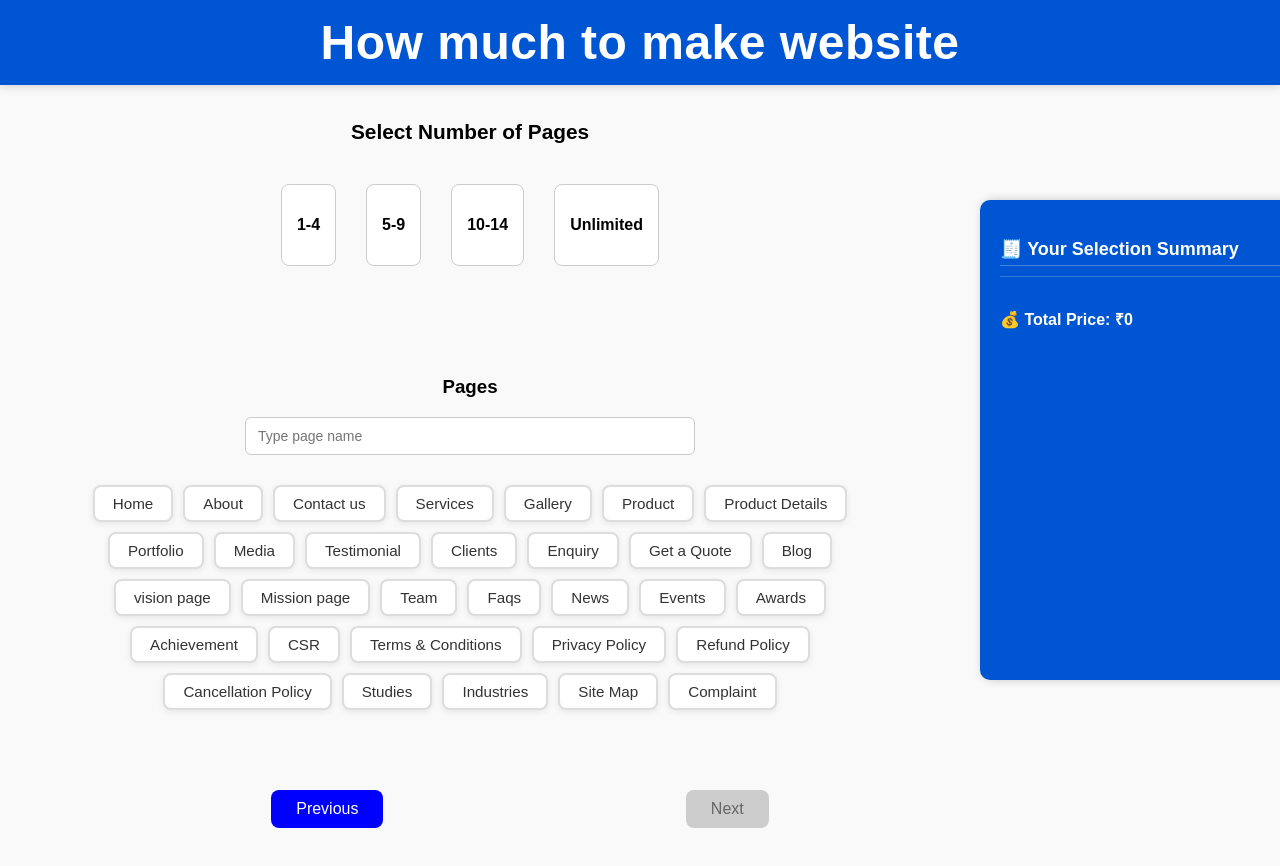
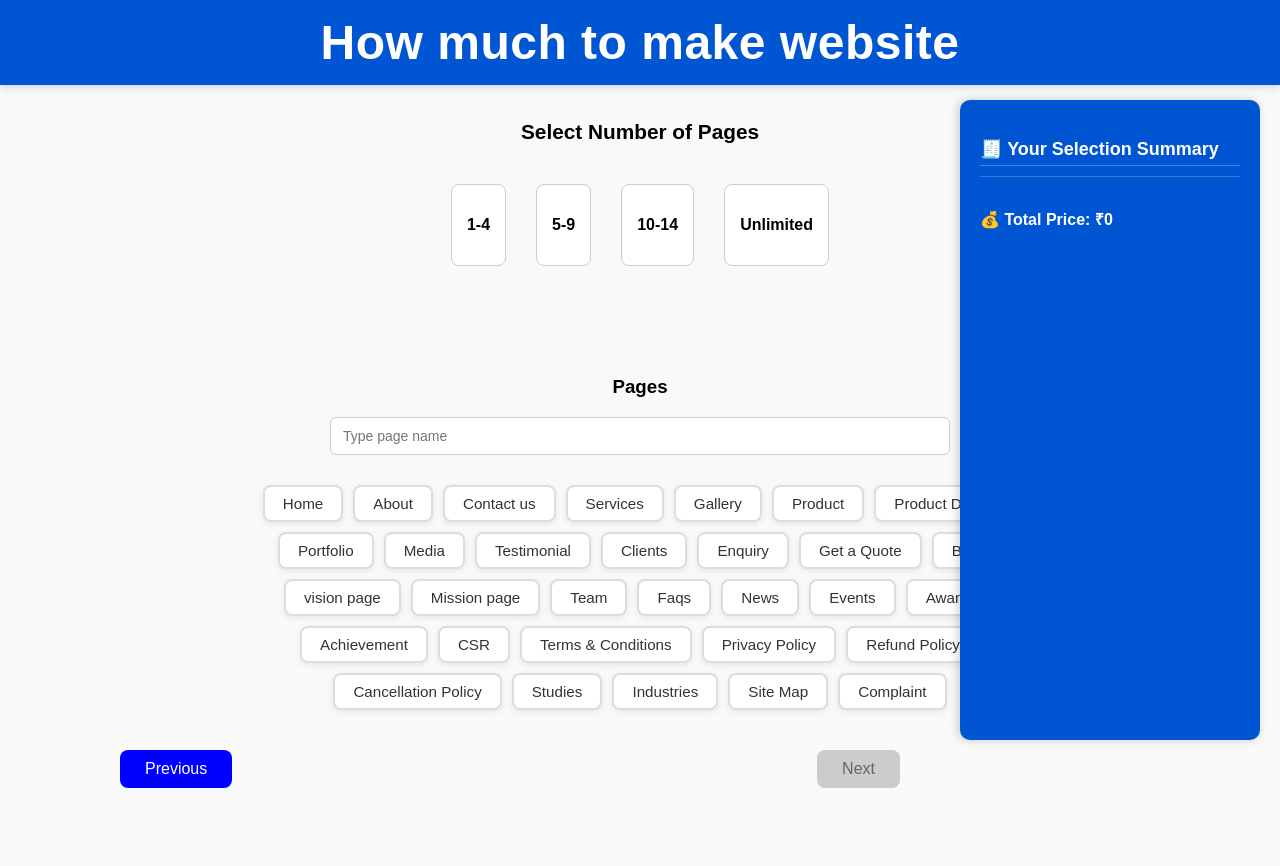
Before and after one commit to jada-chandana/website-calculator, a React (Vite) app: page /pages in a window 1280 px wide. Shown: the top 866 px of the page. After the commit the page ends 808 px from the top, so only its background shows below. Built offline with nearby package versions, Linux system fonts and the light colour scheme.

Commit message:
fixed sidebar
fixed sidebar

```diff
--- a/src/App.css
+++ b/src/App.css
@@ -61,7 +61,80 @@ html, body {
   list-style: none;
   padding: 20px;
   max-width: 1000px;
-  margin: 0 auto;
+  .menu {
+  display: flex;
+  flex-wrap: wrap;
+  justify-content: center;
+  align-items: center;
+  gap: 15px;
+  margin-top: 25px;
+  padding: 10px;
+  width: 100%;
+  max-width: 900px;
+}
+
+.menu-button {
+  cursor: pointer;
+  border: 1px solid #ccc;
+  border-radius: 8px;
+  padding: 10px 15px;
+  background-color: white;
+  color: #333;
+  font-size: 16px;
+  transition: all 0.3s ease;
+}
+
+.menu-button.active {
+  border: 2px solid blue;
+  background-color: #eaf0ff;
+  color: #0056d2;
+}
+
+.menu-button:hover {
+  background-color: #f2f6ff;
+}
+
+/* === Chips Section === */
+.chips-container {
+  display: flex;
+  flex-wrap: wrap;
+  justify-content: center;
+  gap: 12px;
+  max-width: 100%;
+  margin-top: 0;
+}
+
+/* Individual Chip */
+.chip-item {
+  display: flex;
+  align-items: center;
+  background-color: #e0e0e0;
+  border-radius: 20px;
+  padding: 6px 12px;
+  font-size: 0.95rem;
+  color: #333;
+  transition: all 0.2s ease;
+}
+
+.chip-item:hover {
+  background-color: #0056d2;
+  color: #fff;
+}
+
+/* Close button */
+.close-btn {
+  background: none;
+  border: none;
+  margin-left: 8px;
+  color: #555;
+  font-size: 1.1rem;
+  cursor: pointer;
+  line-height: 1;
+}
+
+.close-btn:hover {
+  color: red;
+}
 }
 .item-grid {
   display: flex;
@@ -142,7 +215,8 @@ html, body {
   transition: background-color 0.3s ease;
   display: block;
   width: fit-content;
-  margin: 40px auto;
+  /* margin: 40px auto; */
+  margin-right: 360px;
 }
 
 .next:hover {
@@ -182,13 +256,13 @@ html, body {
 .menu {
   display: flex;
   flex-wrap: wrap; /* allows wrapping on small screens */
-  justify-content: center;
-  align-items: center;
+  justify-content: left;
+  align-items: left;
   gap: 15px;
   margin-top: 25px;
   padding: 10px;
   width: 90%;
-  max-width: 900px;
+  max-width: 800px;
 }
 
 .menu button {
@@ -456,13 +530,16 @@ input:focus {
 @media (max-width: 900px) {
   .item {
     grid-template-columns: repeat(2, 1fr);
+
   }
+
 }
 
 @media (max-width: 600px) {
   .item {
     grid-template-columns: 1fr;
     gap: 25px;
+    justify-content: center;
   }
 
   .sub {
@@ -511,7 +588,7 @@ input:focus {
   gap: 10px;
   justify-content: center; /* center align on all screens */
   margin-top: 20px;
-  padding: 10px;
+  /* padding: 10px; */
 }
 
 /* Common button styles */
@@ -540,10 +617,12 @@ input:focus {
 
 /* ✅ Responsive tweaks */
 @media (max-width: 768px) {
+
   .menu {
-    justify-content: flex-start;
+    justify-content: center;
     gap: 8px;
      width:50%;
+
 
   }
 
--- a/src/components/Sidebar.css
+++ b/src/components/Sidebar.css
@@ -1,26 +1,23 @@
+/* Sidebar Base */
 .sidebar {
-  position: fixed;
-  top: 100px; /* keep below header if any */
-  left: 20px;
-  width: 320px;
-  height: 60vh; /* 🔹 increased height */
+  position: fixed;             /* stays in place even when scrolling */
+  top: 100px;                  /* adjust as needed (below header) */
+  right: 20px;                 /* right-side positioning */
+  width: 300px;
+  height: 80vh;                /* taller for better visibility */
   background-color: #0056d2;
   color: white;
   padding: 20px;
   border-radius: 10px;
-  box-shadow: 2px 0 10px rgba(0, 0, 0, 0.2);
-  transition: transform 0.3s ease;
-  z-index: 100;
-
-  /* ✅ scrolling enabled */
-  overflow-y: auto;
-
-  /* nice scrollbar */
+  box-shadow: -2px 0 10px rgba(0, 0, 0, 0.2); /* shadow from left side */
+  z-index: 1000;
+  overflow-y: auto;            /* allows scrolling inside sidebar */
   scrollbar-width: thin;
   scrollbar-color: #ffffff77 transparent;
+  transition: transform 0.3s ease;
 }
 
-/* Chrome scrollbar */
+/* ✅ Scrollbar Styling for Chrome */
 .sidebar::-webkit-scrollbar {
   width: 6px;
 }
@@ -32,7 +29,7 @@
   background-color: #ffffffaa;
 }
 
-/* Sidebar content */
+/* Sidebar Headings */
 .sidebar-title {
   font-size: 18px;
   margin-bottom: 10px;
@@ -50,12 +47,12 @@
   padding-top: 10px;
 }
 
-/* ✅ Hamburger (top-right) */
+/* ✅ Hamburger (for mobile toggle) */
 .hamburger {
   display: none;
   position: fixed;
   top: 20px;
-  right: 20px;
+  right: 20px;                /* move hamburger to right */
   z-index: 1100;
   background-color: #0056d2;
   color: white;
@@ -71,7 +68,7 @@
   background-color: #003c9e;
 }
 
-/* ✅ Overlay for mobile */
+/* ✅ Overlay (for mobile background blur) */
 .overlay {
   position: fixed;
   top: 0;
@@ -79,7 +76,8 @@
   width: 100%;
   height: 100%;
   background-color: rgba(0, 0, 0, 0.4);
-  z-index: 1000;
+  z-index: 999;
+  display: none;
 }
 
 /* ✅ Mobile view */
@@ -89,30 +87,31 @@
   }
 
   .sidebar {
-    position: fixed;
-    top: 0;
-    left: 0;
-    width: 280px;
-    height: 60vh; /* 🔹 increased height for mobile too */
-    transform: translateX(-100%);
+    right: 0;                   /* stick to right */
+    transform: translateX(100%); /* hide sidebar off-screen to right */
+    height: 80vh;
   }
 
   .sidebar.open {
-    transform: translateX(0);
+    transform: translateX(0);   /* slide in from right */
+  }
+
+  .overlay.show {
+    display: block;             /* show overlay when sidebar is open */
   }
 }
 
 /* ✅ Desktop view */
 @media (min-width: 901px) {
-  .sidebar {
-    position: relative;
-    margin-top: 100px;
-    margin-left: 20px;
-    height: 60vh; /* 🔹 updated from 30vh to 50vh */
-    transform: none;
-  }
-
   .hamburger {
     display: none;
   }
+
+  .sidebar {
+    transform: none; /* always visible */
+  }
+
+  .overlay {
+    display: none;    /* hide overlay on desktop */
+  }
 }
--- a/src/components/contact.jsx
+++ b/src/components/contact.jsx
@@ -224,7 +224,7 @@ const RequirementsSummaryWithContact = ({ selectedItems: propSelectedItems }) =>
       <div ref={tableRef}>
         <table
           style={{
-            width: "100%",
+            width: "80%",
             borderCollapse: "collapse",
             marginTop: "15px",
           }}
```
